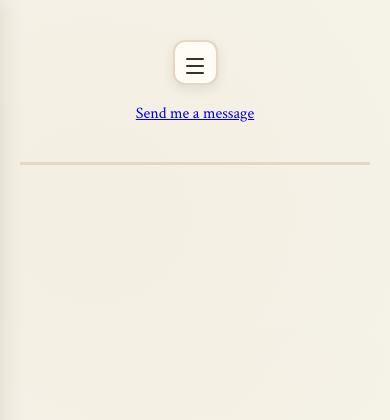
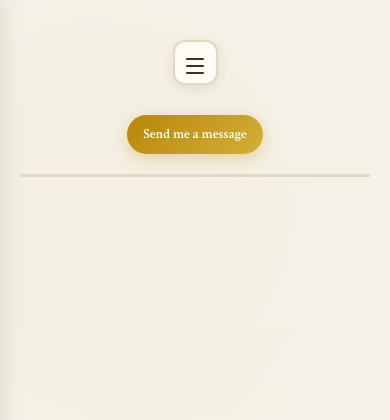
Before and after one commit to borja-rojo-ilvento/resume, a Python web app: template src/resume/templates/base.html in a window 390 px wide. Shown: the top 420 px of the page. Run offline with Jinja, Linux system fonts and the light colour scheme; the template is opened without the code that fills it: most values are stand-ins (such as "Sample title", 1, 10 or a date in 2020).

Commit message:
Add styling back to header message button.

```diff
--- a/docs/static/style.css
+++ b/docs/static/style.css
@@ -182,6 +182,28 @@ body {
     text-shadow: 1px 1px 2px var(--shadow-soft);
     text-align: right;
     flex-grow: 1;
+}
+
+/* Header Message Button - positioned in page header */
+.header-message-button {
+    display: inline-block;
+    padding: 10px 20px;
+    background: linear-gradient(135deg, var(--accent-warm), var(--accent-soft));
+    color: white;
+    text-decoration: none;
+    border-radius: 25px;
+    font-weight: 600;
+    font-size: 0.9rem;
+    transition: all 0.3s ease;
+    box-shadow: 0 4px 15px rgba(184, 134, 11, 0.3);
+    white-space: nowrap;
+    flex-shrink: 0;
+}
+
+.header-message-button:hover {
+    transform: translateY(-2px);
+    box-shadow: 0 6px 20px rgba(184, 134, 11, 0.4);
+    background: linear-gradient(135deg, var(--accent-soft), var(--accent-warm));
 }
 
 /* Main content area */
@@ -676,6 +698,12 @@ footer {
         width: 18px;
     }
 
+    .header-message-button {
+        font-size: 0.85rem;
+        padding: 8px 16px;
+        order: 3; /* Place button last on mobile */
+    }
+
     /* On mobile, keep overlay behavior for better UX */
     body.sidebar-open .main-content {
         margin-left: 0;
```
Also changed, not shown: src/resume/static/style.css (+28 -0 lines).
